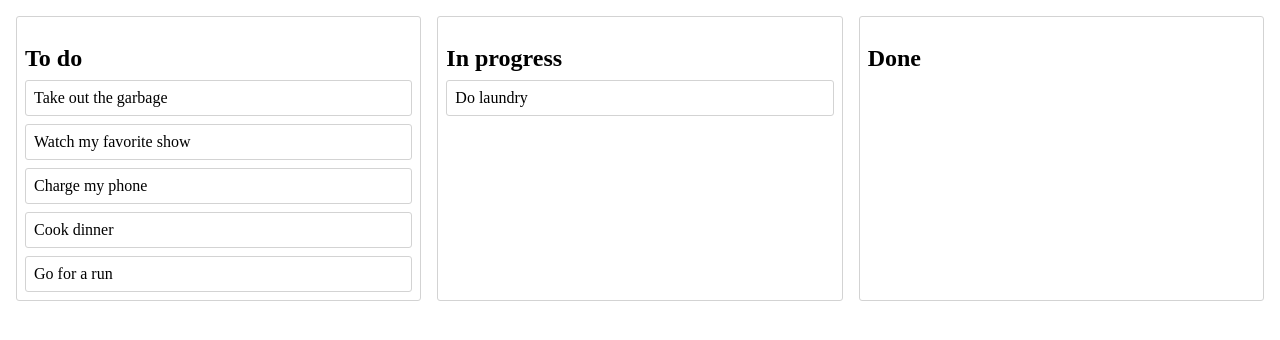
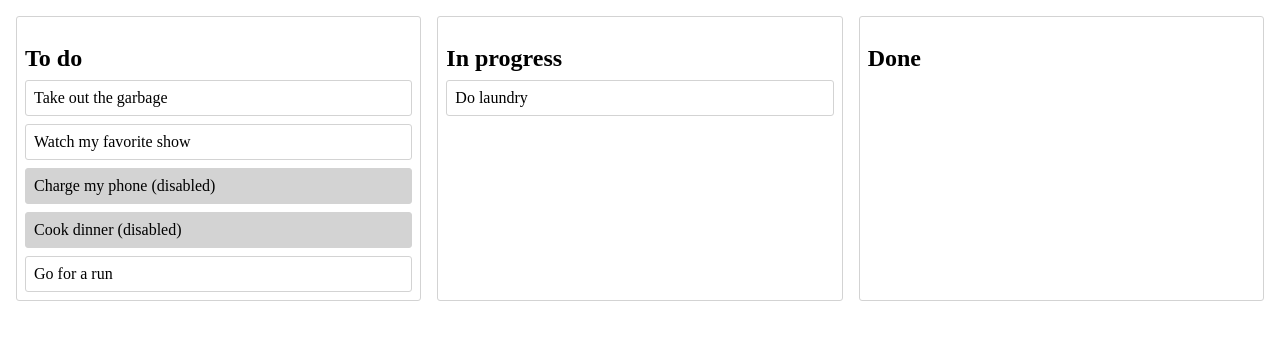
Before and after one commit to carlorizzante/react-beautiful-dnd-demo, a React (Create React App) app: page / in a window 1280 px wide. Shown: the top 340 px of the page. Built offline with nearby package versions, Linux system fonts and the light colour scheme.

Commit message:
feat: implement drag disabled on individual task

```diff
--- a/src/components/task.js
+++ b/src/components/task.js
@@ -3,7 +3,7 @@ import { Box } from 'rebass'
 import { css } from '@emotion/core'
 import { Draggable } from 'react-beautiful-dnd'
 
-const Container = React.forwardRef(({ children, isDragging, ...rest }, ref) => (
+const Container = React.forwardRef(({ children, isDragging, isDragDisabled, ...rest }, ref) => (
   <Box
     ref={ref}
     css={css`
@@ -12,6 +12,7 @@ const Container = React.forwardRef(({ children, isDragging, ...rest }, ref) => (
       border: 1px solid lightgrey;
       border-radius: 3px;
       background-color: ${isDragging ? 'lightcyan' : 'white'};
+      background-color: ${isDragDisabled ? 'lightgray' : 'white'};
       transition: background-color 0.3s;
     `}
     {...rest}
@@ -20,19 +21,21 @@ const Container = React.forwardRef(({ children, isDragging, ...rest }, ref) => (
   </Box>
 ))
 
-export const Task = ({ id, index, content }) => (
+export const Task = ({ id, index, content, isDragDisabled }) => (
   <Draggable
     draggableId={id}
     index={index}
+    isDragDisabled={isDragDisabled}
   >
     {(provided, snapshot) => (
       <Container
         isDragging={snapshot.isDragging}
+        isDragDisabled={isDragDisabled}
         ref={provided.innerRef}
         {...provided.draggableProps}
         {...provided.dragHandleProps}
       >
-        {content}
+        {content} {isDragDisabled ? '(disabled)' : null}
       </Container>
     )}
   </Draggable>
--- a/src/initial-data.js
+++ b/src/initial-data.js
@@ -2,8 +2,8 @@ export const initialData = {
   tasks: {
     'task-1': { id: 'task-1', content: 'Take out the garbage' },
     'task-2': { id: 'task-2', content: 'Watch my favorite show' },
-    'task-3': { id: 'task-3', content: 'Charge my phone' },
-    'task-4': { id: 'task-4', content: 'Cook dinner' },
+    'task-3': { id: 'task-3', content: 'Charge my phone', isDragDisabled: true },
+    'task-4': { id: 'task-4', content: 'Cook dinner', isDragDisabled: true },
     'task-5': { id: 'task-5', content: 'Go for a run' },
     'task-6': { id: 'task-6', content: 'Do laundry' },
   },
```
